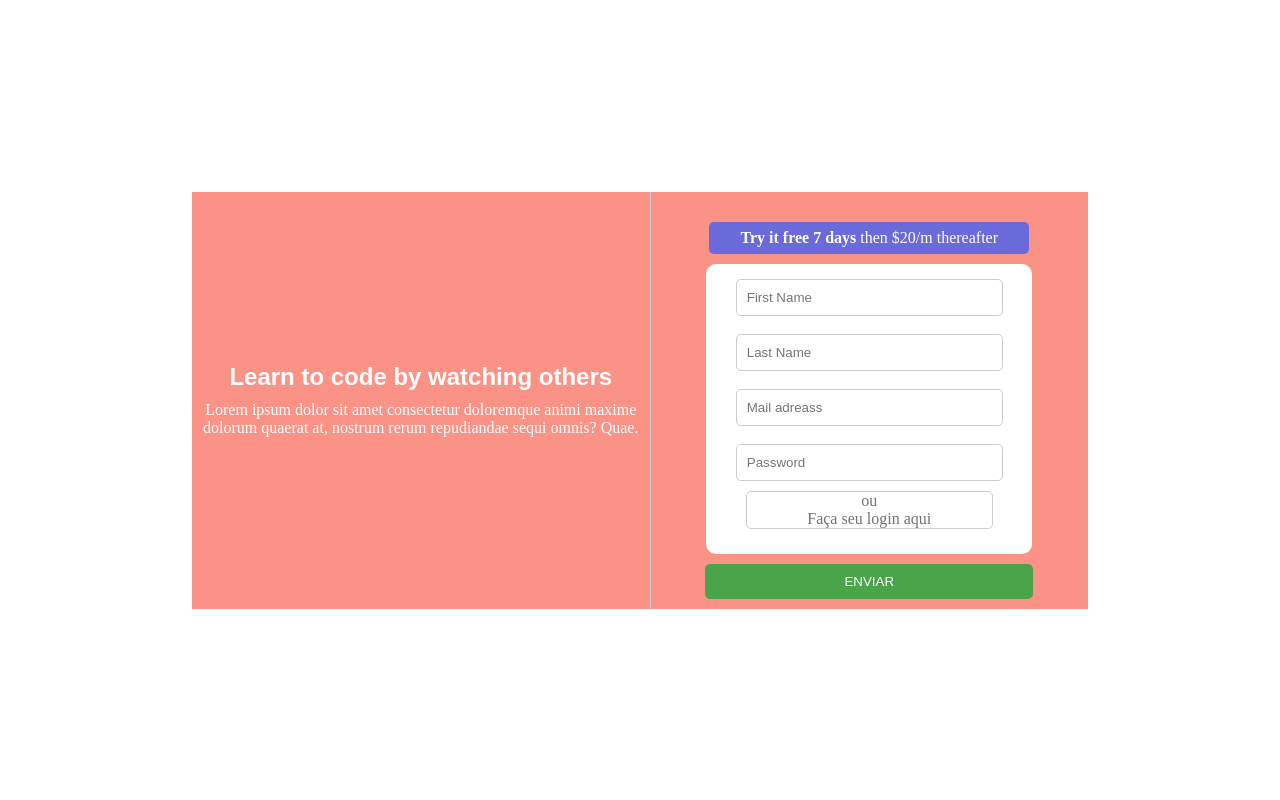
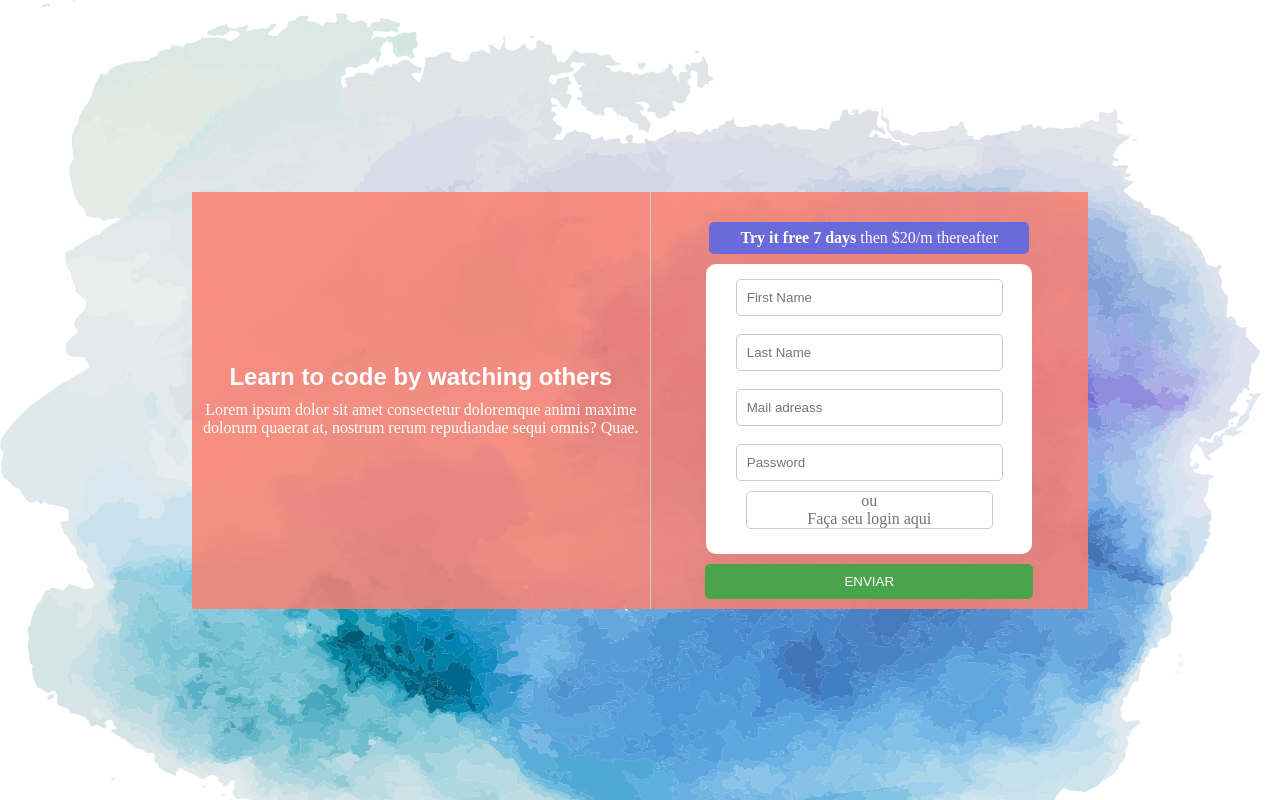
Before and after one commit to Roney11/CADASTRO-USANDO-ARRAY, a plain HTML site: page index.html in a window 1280 px wide. Drawn offline with Linux system fonts and the light colour scheme; the site is published under a folder, as on GitHub Pages, so addresses that start at the root find nothing.

Commit message:
feito uma mudança no bg-image e adicionado um alert ao cadastrar o cliente

```diff
--- a/css/login.css
+++ b/css/login.css
@@ -5,7 +5,7 @@
 
 .corpo {
     height: 100vh;
-    background-image: url('/img/background.png');
+    background-image: url('../img/background.png');
     background-size: cover;
     display: flex;
     justify-content: center;
--- a/js/login.js
+++ b/js/login.js
@@ -25,7 +25,7 @@ function pegarForm() {
         alert('Digite uma senha')
     }else {
         pessoa.push (firstName, lastName, email, password)
-        console.log(pessoa)
+        alert('Cadastro feito com sucesso')
     }
 }
 
@@ -36,6 +36,7 @@ function pegarForm() {
 function abrirModalLogin() {
     const abrir = document.querySelector('.login')
     abrir.style.marginLeft = '0'
+
 }
 
 
```
